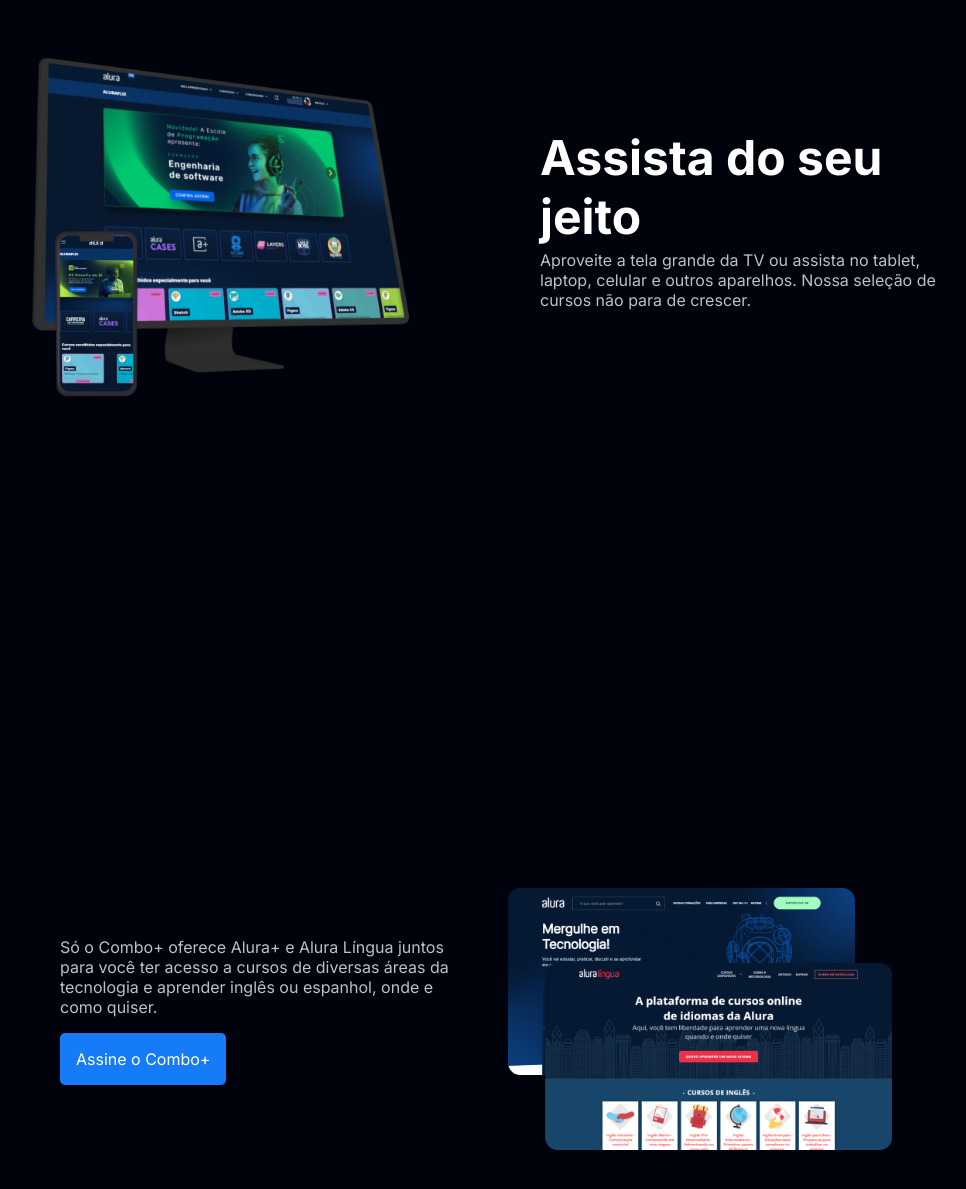
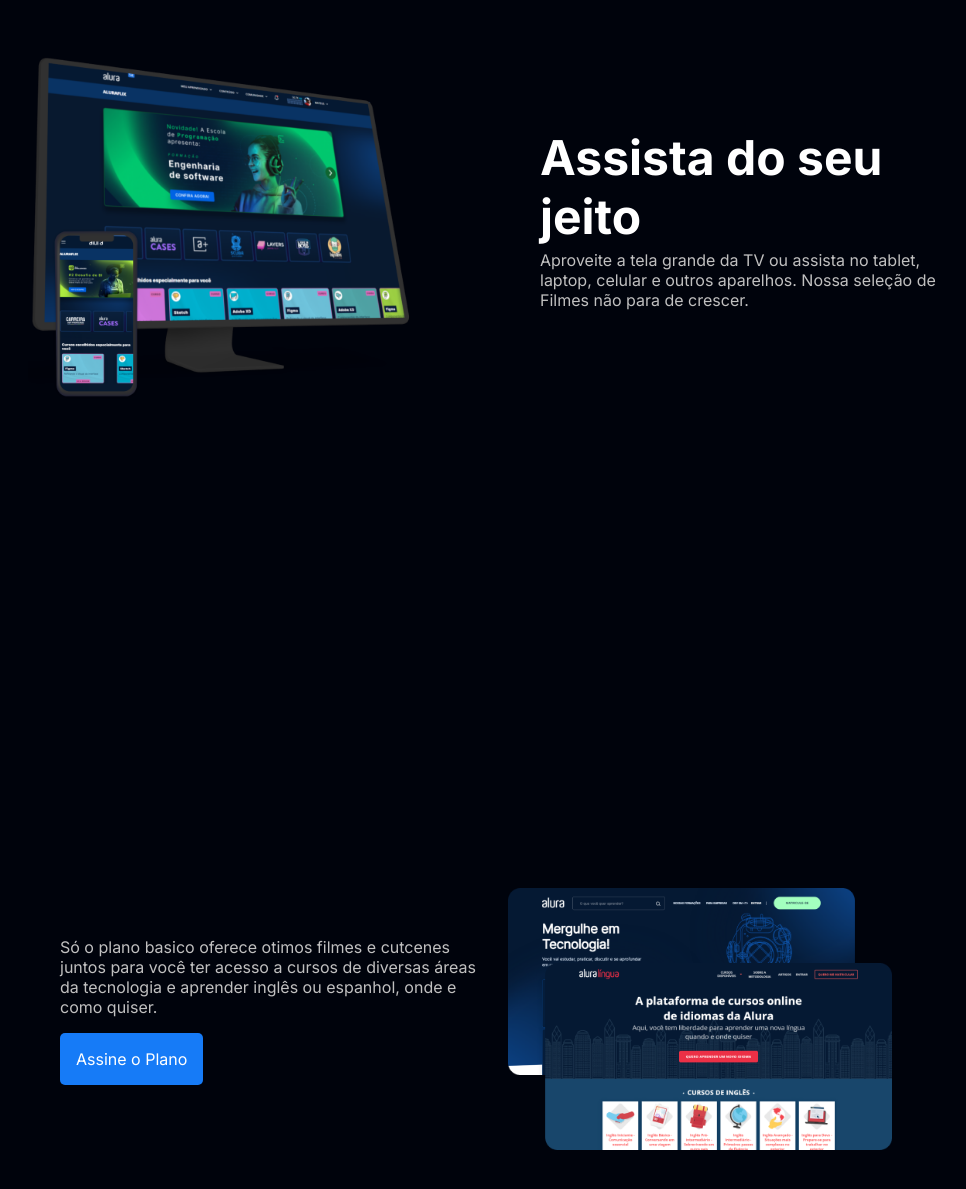
Before and after one commit to typhz/aluraplus-thiago3c, a plain HTML site: page index.html in a window 1280 px wide. Shown: the part 981-2170 px from the top of the page, without its empty margins (132-1098 px from the left). Drawn offline with Linux system fonts and the light colour scheme.

Commit message:
Update index.html

```diff
--- a/index.html
+++ b/index.html
@@ -14,11 +14,11 @@
 <body>
     <section class="principal container">
         <div class="container__caixa">
-            <h1 class="container__titulo">Com o Combo+, você pode aproveitar a Alura+ e o Alura Língua por um preço
+            <h1 class="container__titulo">Com o Thigasflix, você pode aproveitar a Filmes e Cutcenes de jogos por um preço
                 único.</h1>
             <img src="img/Combo.png" alt="O combo+ é a junção do alura+ e o alura língua" class="container__imagem">
             <a href="www.alura.com.br" class="container__botao">Assine por 12x de R$ 120,00*</a>
-            <a href="www.alura.com.br" class="container__botao botao_secundario">Assinar somente o Alura+</a>
+            <a href="www.alura.com.br" class="container__botao botao_secundario">Assinar somente o plano basico</a>
             <p class="container__aviso">*O preço pode variar caso a assinatura seja feita em outros planos.</p>
         </div>
     </section>
@@ -28,17 +28,17 @@
         <div class="container__descricao">
             <h2 class="descricao__titulo">Assista do seu jeito</h2>
             <p class="descricao__texto">Aproveite a tela grande da TV ou assista no tablet, laptop, celular e outros
-                aparelhos. Nossa seleção de cursos não para de crescer.</p>
+                aparelhos. Nossa seleção de Filmes não para de crescer.</p>
         </div>
     </section>
 
     <section class="container secundario">
         <div class="container__descricao">
             <p class="descricao__texto">
-                Só o Combo+ oferece Alura+ e Alura Língua juntos para você ter acesso a cursos de diversas áreas da
+                Só o plano basico oferece otimos filmes e cutcenes juntos para você ter acesso a cursos de diversas áreas da
                 tecnologia e aprender inglês ou espanhol, onde e como quiser.
             </p>
-            <a href="www.alura.com.br" class="container__botao secundario__botao" container>Assine o Combo+</a>
+            <a href="www.thigasflix.com.br" class="container__botao secundario__botao" container>Assine o Plano</a>
         </div>
         <img src="img/Telas.png" alt="Tela do alura+ e alura língua" class="secundario__imagem">
     </section>
```
